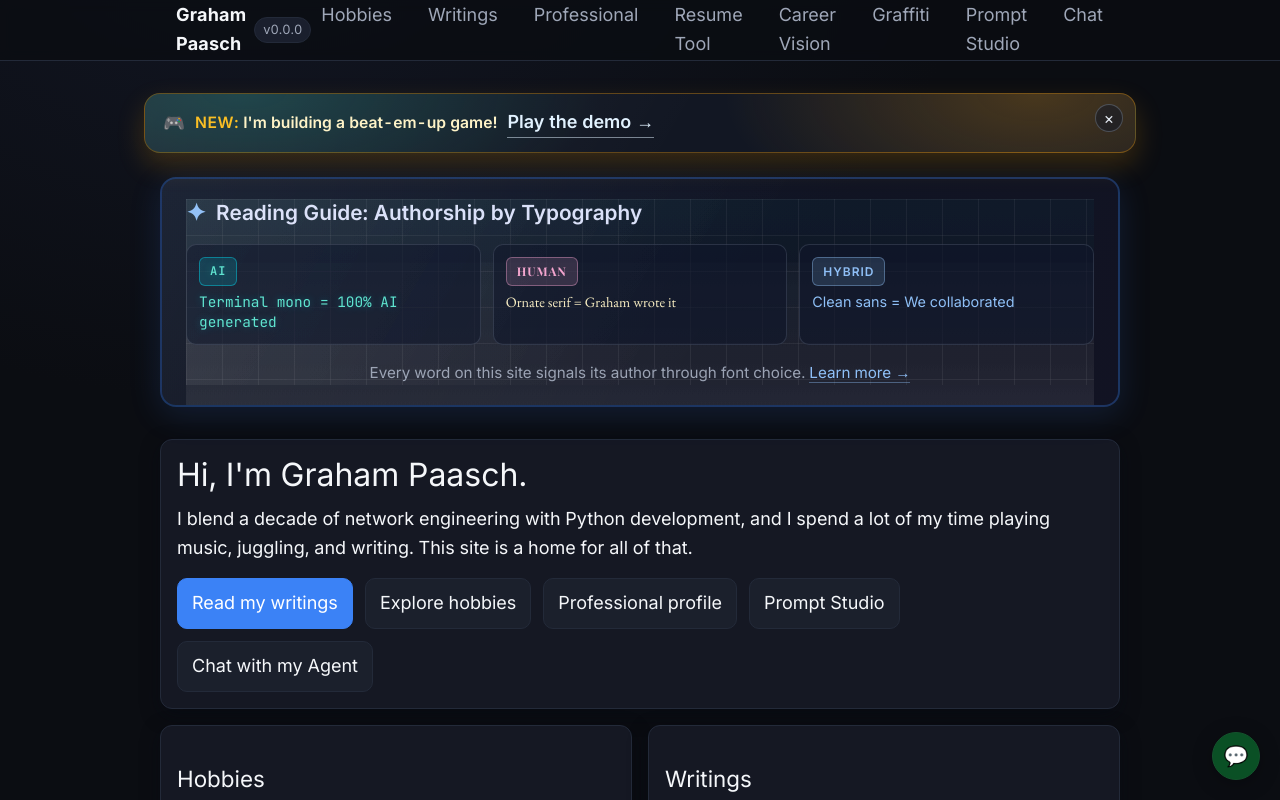
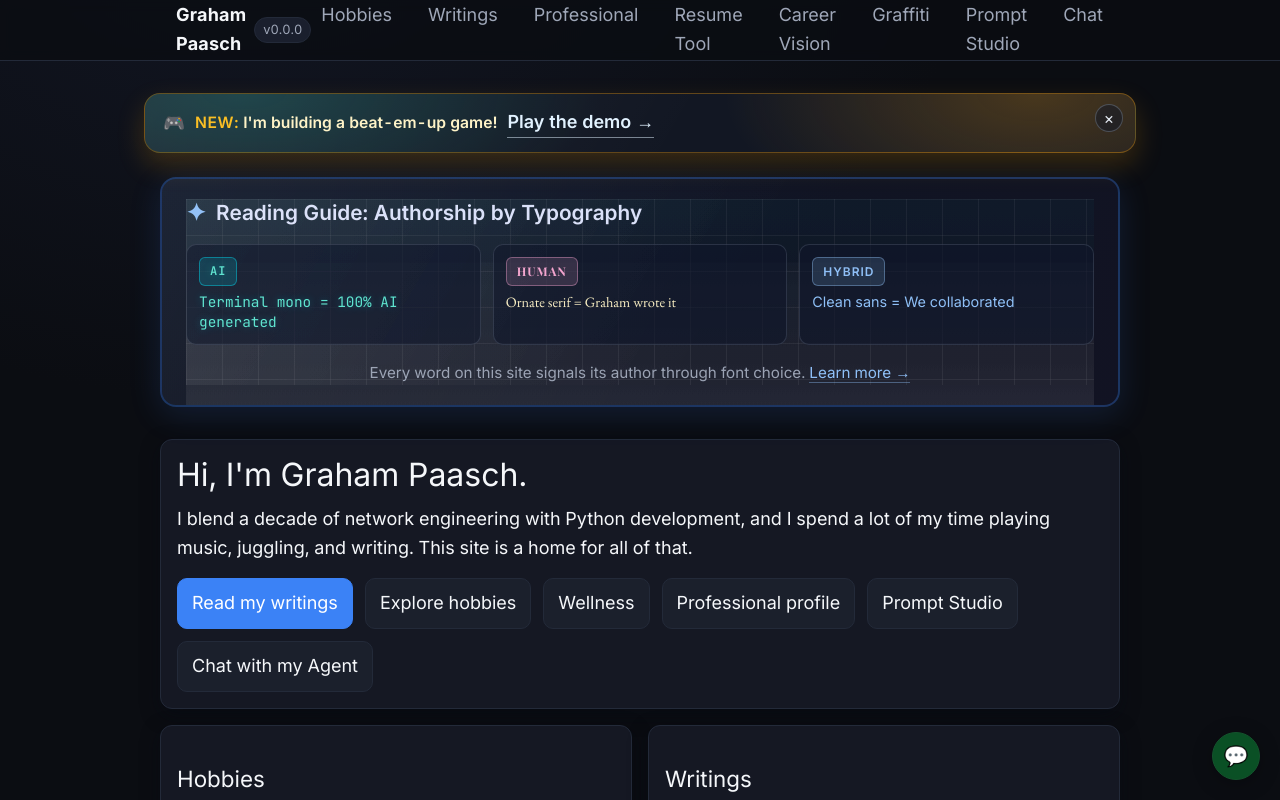
Before and after one commit to GrahamPaasch/personal-webpage, a Next.js app: page / in a window 1280 px wide. Shown: the top 800 px of the page. Built offline with nearby package versions, Linux system fonts and the light colour scheme.

Commit message:
feat: add Wellness link to homepage CTA row

```diff
--- a/app/page.tsx
+++ b/app/page.tsx
@@ -59,6 +59,7 @@ export default function HomePage() {
         <div className="cta-row" style={{ marginTop: 16 }}>
           <Link className="button primary" href="/writings">Read my writings</Link>
           <Link className="button" href="/hobbies">Explore hobbies</Link>
+          <Link className="button" href="/wellness/">Wellness</Link>
           <Link className="button" href="/professional">Professional profile</Link>
           <Link className="button" href="/prompt-pack">Prompt Studio</Link>
           <Link className="button" href="/agent">Chat with my Agent</Link>
```
